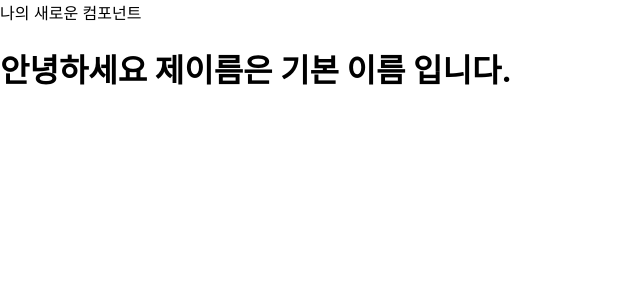
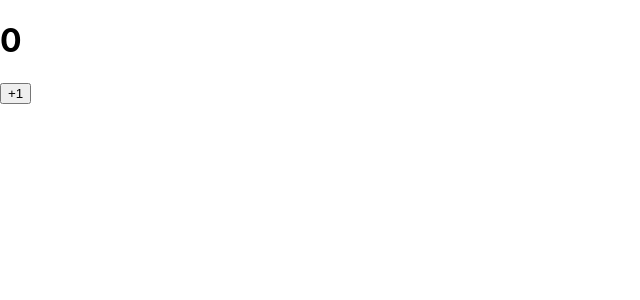
Before and after one commit to CH4MD0M/React-Study, a React (Create React App) app in the folder react-complete-study/: page / in a window 1280 px wide. Shown: the top 300 px of the page, without its empty margins (0-640 px from the left). Built offline with nearby package versions, Linux system fonts and the light colour scheme.

Commit message:
state
- setState

```diff
--- a/react-complete-study/src/App.js
+++ b/react-complete-study/src/App.js
@@ -1,6 +1,7 @@
 import React from "react";
-import MyComponent from "./MyComponent";
 import "./App.css";
+import Counter from "./Counter";
+// import MyComponent from "./MyComponent";
 
 // function App() {
 //   const name = "React";
@@ -65,7 +66,16 @@ import "./App.css";
 // 3.2.3 모듈 내보내기 및 불러오기
 // 3.3 props
 
+// const App = () => {
+//   return (
+//     <MyComponent name="react" favoriteNumber={3}>
+//       리액트
+//     </MyComponent>
+//   );
+// };
+
 const App = () => {
-  return <MyComponent />;
+  return <Counter />;
 };
+
 export default App;
--- /dev/null
+++ b/react-complete-study/src/Counter.js
@@ -0,0 +1,28 @@
+import React, { Component } from "react";
+
+class Counter extends Component {
+  constructor(props) {
+    super(props);
+    this.state = {
+      number: 0,
+    };
+  }
+
+  render() {
+    const { number } = this.state;
+    return (
+      <div>
+        <h1>{number}</h1>
+        <button
+          onClick={() => {
+            this.setState({ number: number + 1 });
+          }}
+        >
+          +1
+        </button>
+      </div>
+    );
+  }
+}
+
+export default Counter;
--- a/react-complete-study/src/MyComponent.js
+++ b/react-complete-study/src/MyComponent.js
@@ -1,10 +1,16 @@
-import React from "react";
-
-const MyComponent = (props) => {
+import React, { Component } from "react";
+import PropTypes from "prop-types";
+/*
+const MyComponent = ({ name, favoriteNumber, children }) => {
+  // 3.3.5 비구조화 할당 문법을 통해 props 내부 값 추출하기
+  // destructuring Syntax
+  // const { name, children } = props;
   return (
     <div>
       나의 새로운 컴포넌트
-      <h1>안녕하세요 제이름은 {props.name} 입니다.</h1>
+      <h1>안녕하세요! 제 이름은 "{name}" 입니다.</h1>
+      <h2>children 값은 "{children}" 입니다.</h2>
+      <h2>제가 좋아하는 숫자는 "{favoriteNumber}" 입니다.</h2>
     </div>
   );
 };
@@ -13,4 +19,47 @@ MyComponent.defaultProps = {
   name: "기본 이름",
 };
 
-export default MyComponent;
+// 3.3.6 propTypes를 통한 props 검증
+MyComponent.propTypes = {
+  name: PropTypes.string,
+};
+
+ */
+
+// //////////////////////////////////////////////////
+// 3.3.7 클래스형 컴포넌트에서 props 사용하기
+// class MyComponent extends Component {
+//   static defaultProps = {
+//     name: "기본이름",
+//   };
+
+//   static propTypes = {
+//     name: PropTypes.string,
+//     favoriteNumber: PropTypes.number,
+//   };
+
+//   render() {
+//     const { name, favoriteNumber, children } = this.props;
+//     return (
+//       <div>
+//         <h1>안녕하세요! 제 이름은 "{name}" 입니다.</h1>
+//         <h2>children 값은 "{children}" 입니다.</h2>
+//         <h2>제가 좋아하는 숫자는 "{favoriteNumber}" 입니다.</h2>
+//       </div>
+//     );
+//   }
+// }
+/*
+// defaultProps
+MyComponent.defaultProps = {
+  name: "기본 이름",
+};
+
+// propTypes
+MyComponent.propTypes = {
+  name: PropTypes.string,
+  favoriteNumber: PropTypes.number,
+};
+*/
+
+// export default MyComponent;
```
